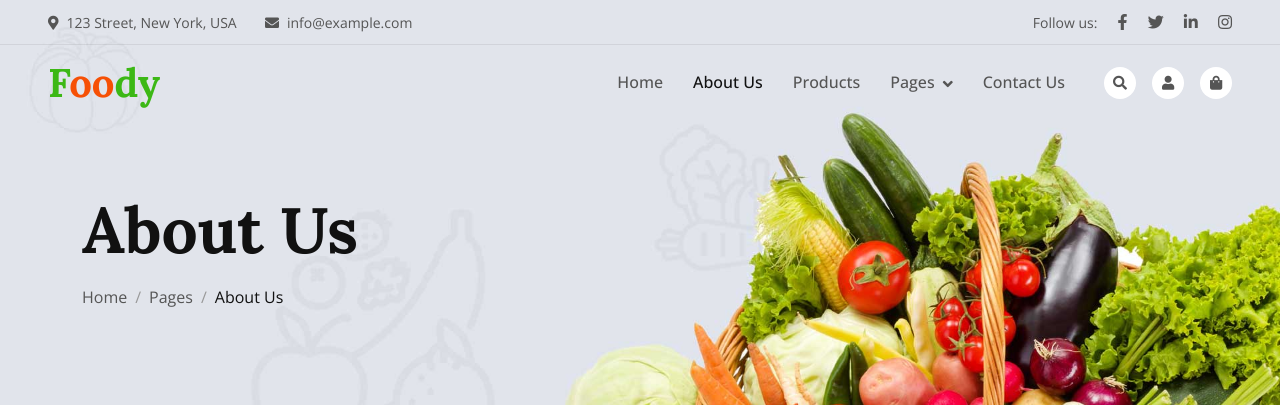
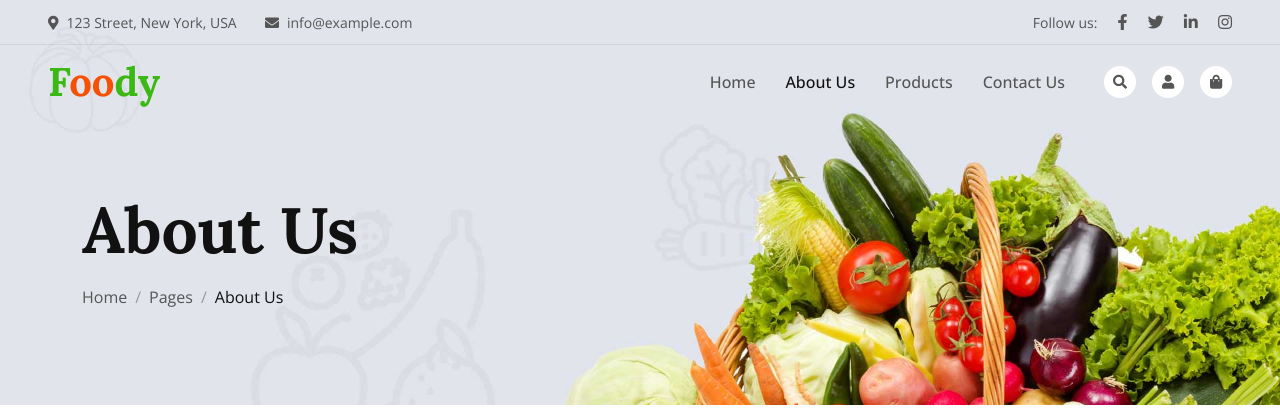
Before and after one commit to Archiroo/Foody, a PHP site: page /about in a window 1280 px wide. Shown: the top 409 px of the page. Run offline with PHP 8.4, Linux system fonts and the light colour scheme; some libraries are stand-ins or nearby versions.

Commit message:
Update link navbar

```diff
--- a/customer/about/navbar.php
+++ b/customer/about/navbar.php
@@ -23,19 +23,10 @@
             </button>
             <div class="collapse navbar-collapse" id="navbarCollapse">
                 <div class="navbar-nav ms-auto p-4 p-lg-0">
-                    <a href="index.html" class="nav-item nav-link">Home</a>
-                    <a href="about.html" class="nav-item nav-link active">About Us</a>
-                    <a href="product.html" class="nav-item nav-link">Products</a>
-                    <div class="nav-item dropdown">
-                        <a href="#" class="nav-link dropdown-toggle" data-bs-toggle="dropdown">Pages</a>
-                        <div class="dropdown-menu m-0">
-                            <a href="blog.html" class="dropdown-item">Blog Grid</a>
-                            <a href="feature.html" class="dropdown-item">Our Features</a>
-                            <a href="testimonial.html" class="dropdown-item">Testimonial</a>
-                            <a href="404.html" class="dropdown-item">404 Page</a>
-                        </div>
-                    </div>
-                    <a href="contact.html" class="nav-item nav-link">Contact Us</a>
+                    <a href="../" class="nav-item nav-link">Home</a>
+                    <a href="../about" class="nav-item nav-link active">About Us</a>
+                    <a href="../product" class="nav-item nav-link">Products</a>
+                    <a href="../contact" class="nav-item nav-link">Contact Us</a>
                 </div>
                 <div class="d-none d-lg-flex ms-2">
                     <a class="btn-sm-square bg-white rounded-circle ms-3" href="">
```
